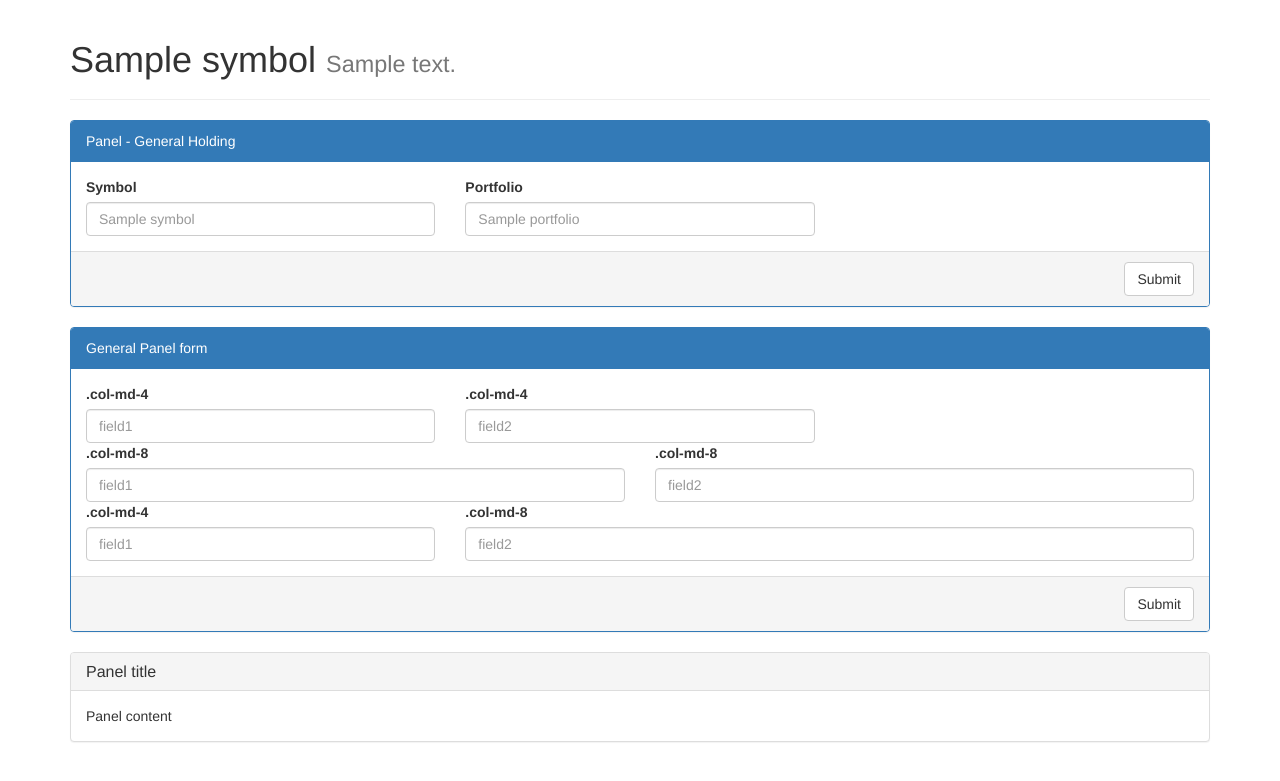
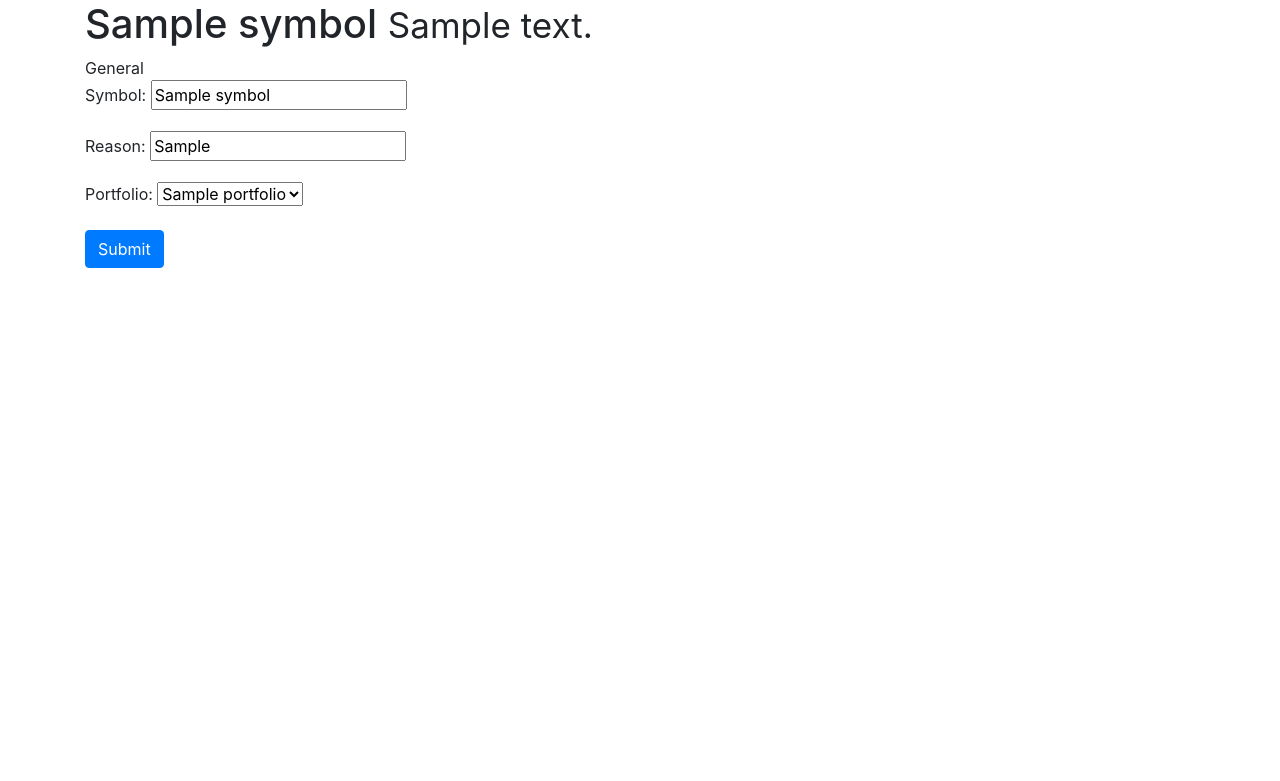
Before and after one commit to jfmatth/AIM, a Django app: page /aim/holding/1/ in a window 1280 px wide. Shown: the top 781 px of the page. Run offline with Django 3.2, Linux system fonts and the light colour scheme; a user stored in the database is signed in; tables that the repository leaves empty hold one stand-in row (values such as "Sample post"); parts of the project's set-up code (start-up, migrations or seed data) failed here and were passed over; some libraries are stand-ins or nearby versions.

Commit message:
Finally got the updateview on holdings working, and adjusted the get_initial() method to not duplicate information, now just need tackle the other issues when editing a holding

```diff
--- /dev/null
+++ b/aim/forms.py
@@ -0,0 +1,69 @@
+from django import forms
+from django.core.exceptions import ObjectDoesNotExist
+
+from aim.models import AimBase, Portfolio, Holding, Transaction, Symbol
+
+class ControlForm(forms.ModelForm):
+    class Meta:
+        model = AimBase
+        fields = ('started', 'control',)
+
+
+class PortfolioForm(forms.ModelForm):
+    user = None
+
+    class Meta:
+        model = Portfolio
+        exclude = ('owner',)
+
+    def __init__(self, *args, **kwargs):
+        super(PortfolioForm,self).__init__(*args, **kwargs)
+        self.user = self.initial['user']
+
+    def clean(self):
+        # validate that this portfolio for this user doesn't already exist.
+
+        try:
+            Portfolio.objects.get(name=self.cleaned_data['name'], owner=self.initial['user'])
+        except ObjectDoesNotExist:
+            # record not found, OK.
+            pass
+        else:
+            # no exception, meaning duplicate.
+            raise forms.ValidationError('Portfolio with this Name already exists')
+
+        return super(PortfolioForm,self).clean()
+
+
+
+class HoldingForm(forms.ModelForm):
+    # define symbol here to override the default ModelChoicefield dropdown list.
+    symbol = forms.CharField()
+
+    def __init__(self, user, portid, *args, **kwargs):
+        super(HoldingForm,self).__init__(*args, **kwargs)
+        # only show the portfolios for this user.
+        self.fields['portfolio'].queryset = Portfolio.objects.filter(owner=user)
+        self.fields['portfolio'].initial = portid
+
+    def clean_symbol(self):
+        # Since symbol needs to be a symbol object, use the clean
+        # method to make sure it's valid, and if it is, return a symbol object, not the text.
+        try:
+            return Symbol.objects.get(name__iexact=self.cleaned_data['symbol'])
+        except ObjectDoesNotExist:
+            raise forms.ValidationError("Invalid symbol")
+
+    class Meta:
+        model = Holding
+        fields = ('symbol', 'reason', 'portfolio' )
+
+
+class TransactionForm(forms.ModelForm):
+    def __init__(self, *args, **kwargs):
+        super(TransactionForm,self).__init__(*args, **kwargs)
+        self.fields['holding'].initial = self.initial['holding_id']
+
+    class Meta:
+        model = Transaction
+        fields = ('date', 'shares', 'price', 'holding', 'type' )
--- a/aim/urls.py
+++ b/aim/urls.py
@@ -4,7 +4,7 @@ from django.conf.urls.defaults import *
 from django.contrib.auth.decorators import login_required
 
 from aim.views import MainView, PortfolioUpdate, PortfolioCreate, HoldingCreateView, TransactionCreate
-from aim.views import HoldingView
+from aim.views import HoldingUpdateView
 
 urlpatterns = patterns('',
     url(r'^$',
@@ -28,7 +28,7 @@ urlpatterns = patterns('',
         login_required(HoldingCreateView.as_view()),
         name = "holding_addplain"),
     url(r'^holding/(?P<pk>\d+)/$',
-        login_required(HoldingView.as_view()),
+        login_required(HoldingUpdateView.as_view()),
         name = "holding_view"),
 
 
--- a/aim/views.py
+++ b/aim/views.py
@@ -1,9 +1,8 @@
 #from django.http import HttpResponse, HttpResponseRedirect
 from django.views.generic import ListView, DetailView
-from django import forms
+from django.views.generic.edit import CreateView, UpdateView
 
-from django.views.generic.edit import CreateView, UpdateView
-from django.core.exceptions import ObjectDoesNotExist
+from aim.forms import PortfolioForm, ControlForm, HoldingForm, TransactionForm
 
 from aim.models import Portfolio, Holding, Symbol, Transaction, AimBase
 
@@ -21,53 +20,9 @@ class MainView(ListView):
         return Portfolio.objects.filter(owner=self.request.user)
 
 
-
-
-class ControlForm(forms.ModelForm):
-    class Meta:
-        model = AimBase
-        fields = ('started', 'control',)
-
-# Detail view for Holding
-class HoldingView(DetailView):
-
-    template_name = "aim/HoldingView.html"
-    queryset = Holding.objects.all()
-
-    def get_context_data(self, **kwargs):
-        context = super(HoldingView, self).get_context_data(**kwargs)
-        context['controlform']  = ControlForm(instance=self.get_object().controller)
-
-        return context
-
 #===============================================================================
 # Portofolio's
 #===============================================================================
-class PortfolioForm(forms.ModelForm):
-    user = None
-
-    class Meta:
-        model = Portfolio
-        exclude = ('owner',)
-
-    def __init__(self, *args, **kwargs):
-        super(PortfolioForm,self).__init__(*args, **kwargs)
-        self.user = self.initial['user']
-
-    def clean(self):
-        # validate that this portfolio for this user doesn't already exist.
-
-        try:
-            Portfolio.objects.get(name=self.cleaned_data['name'], owner=self.initial['user'])
-        except ObjectDoesNotExist:
-            # record not found, OK.
-            pass
-        else:
-            # no exception, meaning duplicate.
-            raise forms.ValidationError('Portfolio with this Name already exists')
-
-        return super(PortfolioForm,self).clean()
-
 class PortfolioUpdate(UpdateView):
     model = Portfolio
     success_url = "/aim/"
@@ -86,61 +41,57 @@ class PortfolioCreate(CreateView):
     def get_initial(self):
         # save the user object for use in the Form
         self.initial.update( {'user' : self.request.user} )
-
         return super(PortfolioCreate, self).get_initial()
 
 
 #===============================================================================
-# Holding's (forms and views)
+# Holding
 #===============================================================================
-class HoldingForm(forms.ModelForm):
-    # define symbol here to override the default ModelChoicefield dropdown list.
-    symbol = forms.CharField()
-
-    def __init__(self, *args, **kwargs):
-        super(HoldingForm,self).__init__(*args, **kwargs)
-        # only show the portfolios for this user.
-        self.fields['portfolio'].queryset = Portfolio.objects.filter(owner=self.initial['user'] )
-        self.fields['portfolio'].initial = self.initial['portid']
-
-    def clean_symbol(self):
-        # Since symbol needs to be a symbol object, use the clean
-        # method to make sure it's valid, and if it is, return a symbol object, not the text.
-        try:
-            return Symbol.objects.get(name__iexact=self.cleaned_data['symbol'])
-        except ObjectDoesNotExist:
-            raise forms.ValidationError("Invalid symbol")
-
-    class Meta:
-        model = Holding
-        fields = ('symbol', 'portfolio' )
-
 class HoldingCreateView(CreateView):
     model = Holding
     form_class = HoldingForm
     success_url = "/aim/"
 
+    template_name = "aim/HoldingView.html"
+
+    def get_context_data(self, **kwargs):
+        cd = super(HoldingCreateView,self).get_context_data(**kwargs)
+        cd['newrecord'] = True
+
+        return cd
+
+    def get_form_kwargs(self):
+        kwargs = super(HoldingCreateView,self).get_form_kwargs()
+        kwargs['user'] = self.request.user
+        kwargs['portid'] = self.kwargs.get("portid", None)
+
+        return kwargs
+
+class HoldingUpdateView(UpdateView):
+    template_name = "aim/HoldingView.html"
+    form_class = HoldingForm
+    model = Holding
+    success_url = "/aim/"
+    queryset = Holding.objects.all()
+
+    def get_form_kwargs(self):
+        kwargs = super(HoldingUpdateView,self).get_form_kwargs()
+        kwargs['user'] = self.request.user
+        kwargs['portid'] = self.kwargs.get("portid", None)
+
+        return kwargs
+
     def get_initial(self):
-        # save the user object for use in the Form
-        self.initial.update( {'user' : self.request.user} )
-        self.initial.update( {'portid' : self.kwargs.get("portid", None) })
+        # setup the symbol, otherwise it will show the FK id instead.
+        initial = super(HoldingUpdateView, self).get_initial()
+        initial.update({'symbol':self.object.symbol} )
 
-        return super(HoldingCreateView,self).get_initial()
+        return initial
 
 
 #===============================================================================
-# Transaction's (forms and views)
+# Transaction
 #===============================================================================
-class TransactionForm(forms.ModelForm):
-
-    def __init__(self, *args, **kwargs):
-        super(TransactionForm,self).__init__(*args, **kwargs)
-        self.fields['holding'].initial = self.initial['holding_id']
-
-    class Meta:
-        model = Transaction
-        fields = ('date', 'shares', 'price', 'holding', 'type' )
-
 class TransactionCreate(CreateView):
     model = Transaction
     form_class = TransactionForm
--- a/aimWeb/templates/aim/HoldingView.html
+++ b/aimWeb/templates/aim/HoldingView.html
@@ -1,45 +1,138 @@
 {% extends "bootstrap.html" %}
 
 {% block body %}
-
 	<div class="page-header">
+		{% if newrecord %}
+			<h1> New Holding </h1>
+		{% else %}
 			<h1> {{object.symbol}}
 			<small> {{object.symbol.description}} </small>
 			</h1>
+		{% endif %}
+
 	</div>
 
-<form role="form">
+	<form role="form" action="." method="post">{% csrf_token %}
 		<div class="panel panel-primary">
-		<div class="panel-heading">Panel - General Holding</div>
+			<div class="panel-heading">
+				General
+			</div>
+
+			<div class="panel-body">
+				{{ form.non_field_errors }}
+
+				{{ form.as_p }}
+
+			<div class="panel-footer">
+				  <button type="submit" class="btn btn-primary pull-right">Submit</button>
+				  <div class="clearfix"></div>
+			</div>
+
+		</div>
+
+{% if False %}
+		{% if true %}
+				{{form.as_p}}
+		{% else %}
+
+		<div class="panel panel-primary">
+		{{ form.non_field_errors }}
+			<div class="panel-heading">
+				General Editing
+			</div>
+
+			<div class="panel-body">
+				<div class="row col-md-4">
+					<p>Symbolx</p>
+					<h4> {{object.symbol}} </h4>
+				</div>
+				<div class="row col-md-4">
+				    <label>Reason</label>
+    				<input class="form-control" id="exampleInputEmail1" placeholder={{object.reason}}>
+    			</div>
+  			</div>
+
+			<div class="panel-footer">
+				  <button type="submit" class="btn btn-primary pull-right">Submit</button>
+				  <div class="clearfix"></div>
+			</div>
+		</div>
+		{% endif %}
+
+{% endif %}
+
+	</form>
+
+
+{% if false %}
+	{{ form.non_field_errors }}
+
+	<form role="form" action="." method="post">{% csrf_token %}
+	{{form.as_p}}
+			<div class="panel-footer">
+				  <button type="submit" class="btn btn-primary pull-right">Submit</button>
+				  <div class="clearfix"></div>
+			</div>
+	</form>
+
+	<form role="form" action="." method="post">{% csrf_token %}
+		<div class="panel panel-primary">
+			<div class="panel-heading">
+				General
+			</div>
+
 			<div class="panel-body">
 				<div class="row">
 					<div class="col-md-4">
-							<label>Symbol</label>
-							<input class="form-control" id="symbol" placeholder="{{object.symbol}}">
+						<label for="{{form.symbol.label}}">{{form.symbol.label}}</label>
+						<input class="form-control" id="{{form.symbol.id_for_label}}" name="{{form.symbol.name}}">
 					</div>
+
+
 					<div class="col-md-4">
-							<label>Portfolio</label>
-							<input class="form-control" id="portfolio" placeholder="{{object.portfolio}}">
+						<label>{{form.portfolio.label}}</label>
+						<select class="form-control" id="{{form.portfolio.id_for_label}}" name="{{form.portfolio.name}}">
+
+						{% for choice in form.portfolio.field.choices %}
+
+							{% if choice.0 == form.portfolio.field.initial %}
+								<option selected="selected">{{choice.1}}</option>
+							{% else %}
+								<option value="{{choice.0}}">{{choice.1}}</option>
+							{% endif %}
+
+						{% endfor %}
+						</select>
 					</div>
 				</div>
+
+				<div class="row">
+					<div class="col-md-8">
+						<label>{{form.reason.label}}</label>
+						<input class="form-control" id="{{form.reason.id_for_label}}">
 					</div>
+				</div>
+
+			</div>
+
 			<div class="panel-footer">
-					  <button type="submit" class="btn btn-default pull-right">Submit</button>
+				  <button type="submit" class="btn btn-primary pull-right">Submit</button>
 				  <div class="clearfix"></div>
 			</div>
 		</div>
 	</form>
 
+{% endif %}
+
+{% if form.id %}
 
 	<form role="form">
-	<div class="panel panel-primary">
+		<div class="panel panel-info">
 			<div class="panel-heading">General Panel form</div>
 			<div class="panel-body">
-				<div class="row">
-					<div class="col-md-4">
+					<div class="row col-md-4">
 								<label>.col-md-4</label>
 								<input class="form-control" id="field1" placeholder="field1">
-					</div>
 						<div class="col-md-4">
 								<label>.col-md-4</label>
 								<input class="form-control" id="field2" placeholder="field2">
@@ -85,6 +178,6 @@
 	  </div>
 	</div>
 
-
+{% endif %}
 
 {% endblock %}
--- a/aimWeb/templates/aim/MainView.html
+++ b/aimWeb/templates/aim/MainView.html
@@ -30,7 +30,7 @@
 
 		    {% for h in p.holding_set.all %}
 		    <tr>
-		        <td><a href="{% url "transaction" h.id %}" >{{ h.symbol }}</a></td>
+		        <td><a href="{% url "holding_view" h.id %}" >{{ h.symbol }}</a></td>
 		        <td>{{ h.shares }}</td>
 		        <td>{{ h.value }}</td>
 		        <td>{{ h.symbol.currentprice.close }}</td>
--- a/aimWeb/templates/aim/holding_form.html
+++ b/aimWeb/templates/aim/holding_form.html
@@ -1,7 +1,7 @@
 {% extends "bootstrap.html" %}
 
 {% block content %}
-	<p> Holding Demo </p>
+	<p> Holding_form.html</p>
 
     <form action="." method="POST">	{% csrf_token %}
 
--- a/aimWeb/templates/bootstrap.html
+++ b/aimWeb/templates/bootstrap.html
@@ -4,7 +4,7 @@
 <!-- bootstrap.html -->
     <meta name="viewport" content="width=device-width, initial-scale=1.0">
     <!-- Bootstrap -->
-    <link href="{{STATIC_URL}}css/bootstrap.min.css" rel="stylesheet" media="screen">
+    <link href="{{STATIC_URL}}css/bootstrap.css" rel="stylesheet" media="screen">
 {% endblock %}
 
 {% block bodystart %}
@@ -15,8 +15,9 @@
 </div>
 
     <!-- jQuery (necessary for Bootstrap's JavaScript plugins) -->
-    <script src="{{STATIC_URL}}js/jquery.js"></script>
+    <script src="{{STATIC_URL}}jquery-2.0.3.js"></script>
+
     <!-- Include all compiled plugins (below), or include individual files as needed -->
-    <script src="{{STATIC_URL}}js/jquery-2.0.3.min.js"></script>
+    <script src="{{STATIC_URL}}js/bootstrap.js"></script>
 
 {% endblock %}
```
Lines whose indentation alone changed are shown as unchanged.
